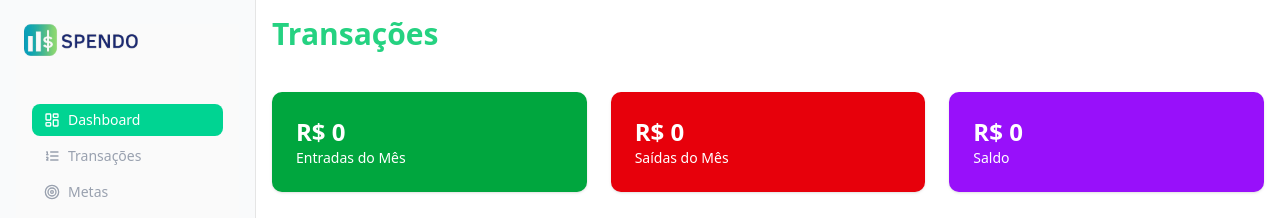
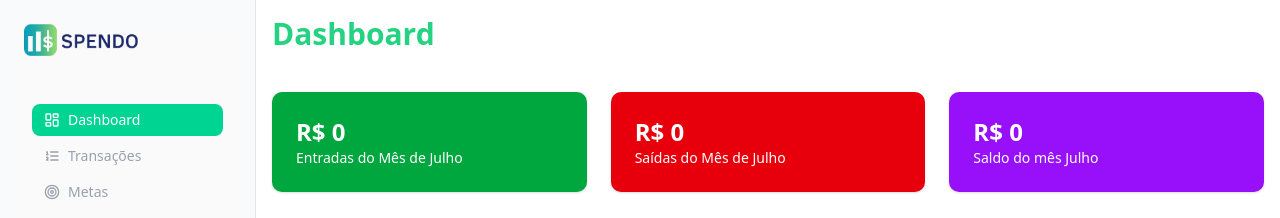
Before and after one commit to Yasmin-Carloto/Spendo, a React (Vite) app in the folder Frontend/: page / in a window 1280 px wide. Shown: the top 218 px of the page. Built offline with nearby package versions, Linux system fonts and the light colour scheme; no server answers; sample sign-in values are in the browser's storage.

Commit message:
refactor: adding current month to the cards

```diff
--- a/Frontend/src/ui/modules/Home/home.view.jsx
+++ b/Frontend/src/ui/modules/Home/home.view.jsx
@@ -11,16 +11,16 @@ import useHome from "./useHome"
 import GoalCard from "./components/goal-card/goal-card"
 
 export default function Home() {
-    const { chartData, totalIncome, totalExpense, totalBalance, goals, chartConfig  } = useHome()
+    const { currentMonth, chartData, totalIncome, totalExpense, totalBalance, goals, chartConfig  } = useHome()
 
     return (
         <div className="max-w-6xl mx-auto p-4 space-y-10">
-            <h2 className="text-3xl font-bold text-main-green">Transações</h2>
+            <h2 className="text-3xl font-bold text-main-green">Dashboard</h2>
 
             <div className="grid grid-cols-1 md:grid-cols-3 gap-6">
-                <HomeCard color="#00a63e" label="Entradas do Mês" value={totalIncome} />
-                <HomeCard color="#e7000b" label="Saídas do Mês" value={totalExpense} />
-                <HomeCard color="#9810fa" label="Saldo" value={totalBalance} />
+                <HomeCard color="#00a63e" label={`Entradas do Mês de ${currentMonth}`} value={totalIncome} />
+                <HomeCard color="#e7000b" label={`Saídas do Mês de ${currentMonth}`} value={totalExpense} />
+                <HomeCard color="#9810fa" label={`Saldo do mês ${currentMonth}`} value={totalBalance} />
             </div>
 
             <div className="flex flex-col lg:flex-row justify-between gap-1 w-full">
```
